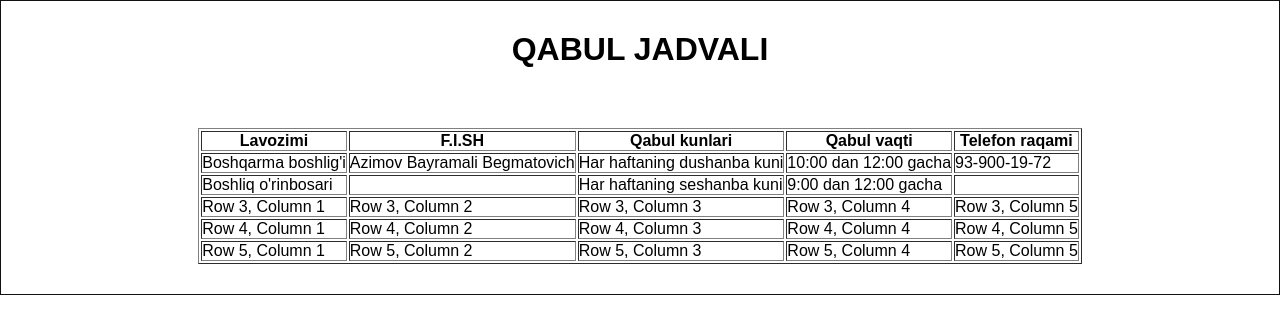
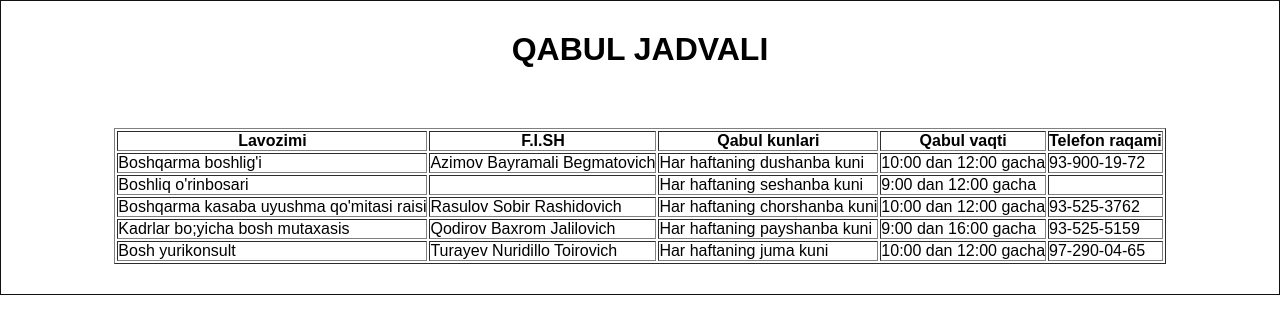
Before and after one commit to YusufjonAbdumajidov/YakGuz, a React (Create React App) app: page /qabul in a window 1280 px wide. Shown: the top 334 px of the page. Built offline with nearby package versions, Linux system fonts and the light colour scheme.

Commit message:
new changes added

```diff
--- a/src/Components/Qabul.jsx
+++ b/src/Components/Qabul.jsx
@@ -27,25 +27,25 @@ const Qabul = () => {
             <td></td>
         </tr>
         <tr>
-            <td>Row 3, Column 1</td>
-            <td>Row 3, Column 2</td>
-            <td>Row 3, Column 3</td>
-            <td>Row 3, Column 4</td>
-            <td>Row 3, Column 5</td>
+            <td>Boshqarma kasaba uyushma qo'mitasi raisi</td>
+            <td>Rasulov Sobir Rashidovich</td>
+            <td>Har haftaning chorshanba kuni</td>
+            <td>10:00 dan 12:00 gacha</td>
+            <td>93-525-3762</td>
         </tr>
         <tr>
-            <td>Row 4, Column 1</td>
-            <td>Row 4, Column 2</td>
-            <td>Row 4, Column 3</td>
-            <td>Row 4, Column 4</td>
-            <td>Row 4, Column 5</td>
+            <td>Kadrlar bo;yicha bosh mutaxasis</td>
+            <td>Qodirov Baxrom Jalilovich</td>
+            <td>Har haftaning payshanba kuni</td>
+            <td>9:00 dan 16:00 gacha</td>
+            <td>93-525-5159</td>
         </tr>
         <tr>
-            <td>Row 5, Column 1</td>
-            <td>Row 5, Column 2</td>
-            <td>Row 5, Column 3</td>
-            <td>Row 5, Column 4</td>
-            <td>Row 5, Column 5</td>
+            <td>Bosh yurikonsult</td>
+            <td>Turayev Nuridillo Toirovich</td>
+            <td>Har haftaning juma kuni</td>
+            <td>10:00 dan 12:00 gacha</td>
+            <td>97-290-04-65</td>
         </tr>
     </table>
     </div>
```
